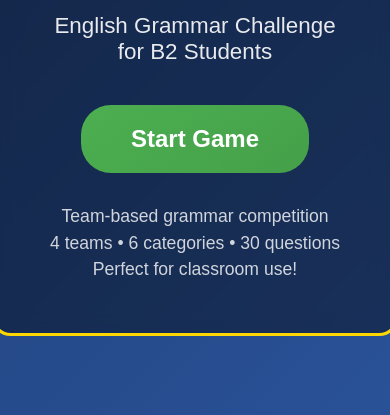
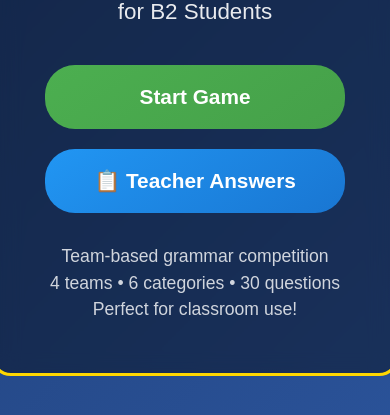
Before and after one commit to e2029956-collab/jeopardy_parts_of_speech, a plain HTML site: page index.html in a window 390 px wide. Shown: the part 415-830 px from the top of the page. Drawn offline with Linux system fonts and the light colour scheme.

Commit message:
Update index.html

```diff
--- a/index.html
+++ b/index.html
@@ -44,23 +44,41 @@
             opacity: 0.9;
         }
 
-        .start-btn {
+        .buttons {
+            display: flex;
+            gap: 20px;
+            justify-content: center;
+            flex-wrap: wrap;
+            margin-bottom: 30px;
+        }
+
+        .start-btn, .teacher-btn {
             background: linear-gradient(145deg, #4CAF50, #45a049);
             color: white;
-            padding: 20px 50px;
+            padding: 20px 40px;
             border: none;
             border-radius: 30px;
-            font-size: 1.5em;
+            font-size: 1.3em;
             cursor: pointer;
             transition: all 0.3s ease;
             text-decoration: none;
             display: inline-block;
             font-weight: bold;
+            min-width: 200px;
+            text-align: center;
         }
 
-        .start-btn:hover {
+        .teacher-btn {
+            background: linear-gradient(145deg, #2196F3, #1976D2);
+        }
+
+        .start-btn:hover, .teacher-btn:hover {
             transform: scale(1.05);
             box-shadow: 0 10px 25px rgba(76,175,80,0.4);
+        }
+
+        .teacher-btn:hover {
+            box-shadow: 0 10px 25px rgba(33,150,243,0.4);
         }
 
         .description {
@@ -69,13 +87,28 @@
             line-height: 1.5;
             opacity: 0.8;
         }
+
+        @media (max-width: 768px) {
+            .buttons {
+                flex-direction: column;
+                align-items: center;
+            }
+
+            .start-btn, .teacher-btn {
+                width: 100%;
+                max-width: 300px;
+            }
+        }
     </style>
 </head>
 <body>
     <div class="container">
         <h1 class="title">🎯 GRAMMAR JEOPARDY 📚</h1>
         <p class="subtitle">English Grammar Challenge for B2 Students</p>
-        <a href="grammar_jeopardy.html" class="start-btn">Start Game</a>
+        <div class="buttons">
+            <a href="grammar_jeopardy.html" class="start-btn">Start Game</a>
+            <a href="teacher_answers.html" class="teacher-btn">📋 Teacher Answers</a>
+        </div>
         <p class="description">
             Team-based grammar competition<br>
             4 teams • 6 categories • 30 questions<br>
```
